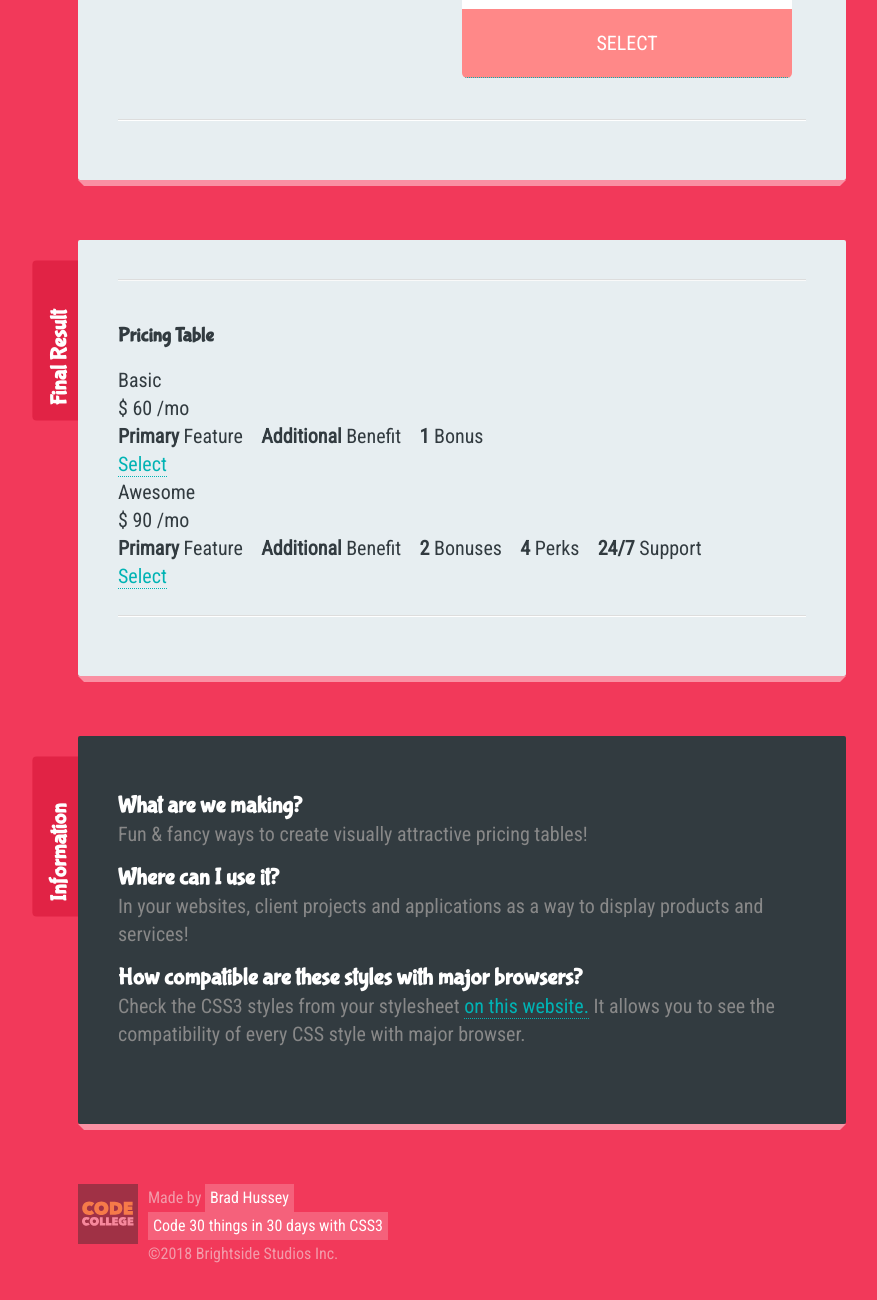
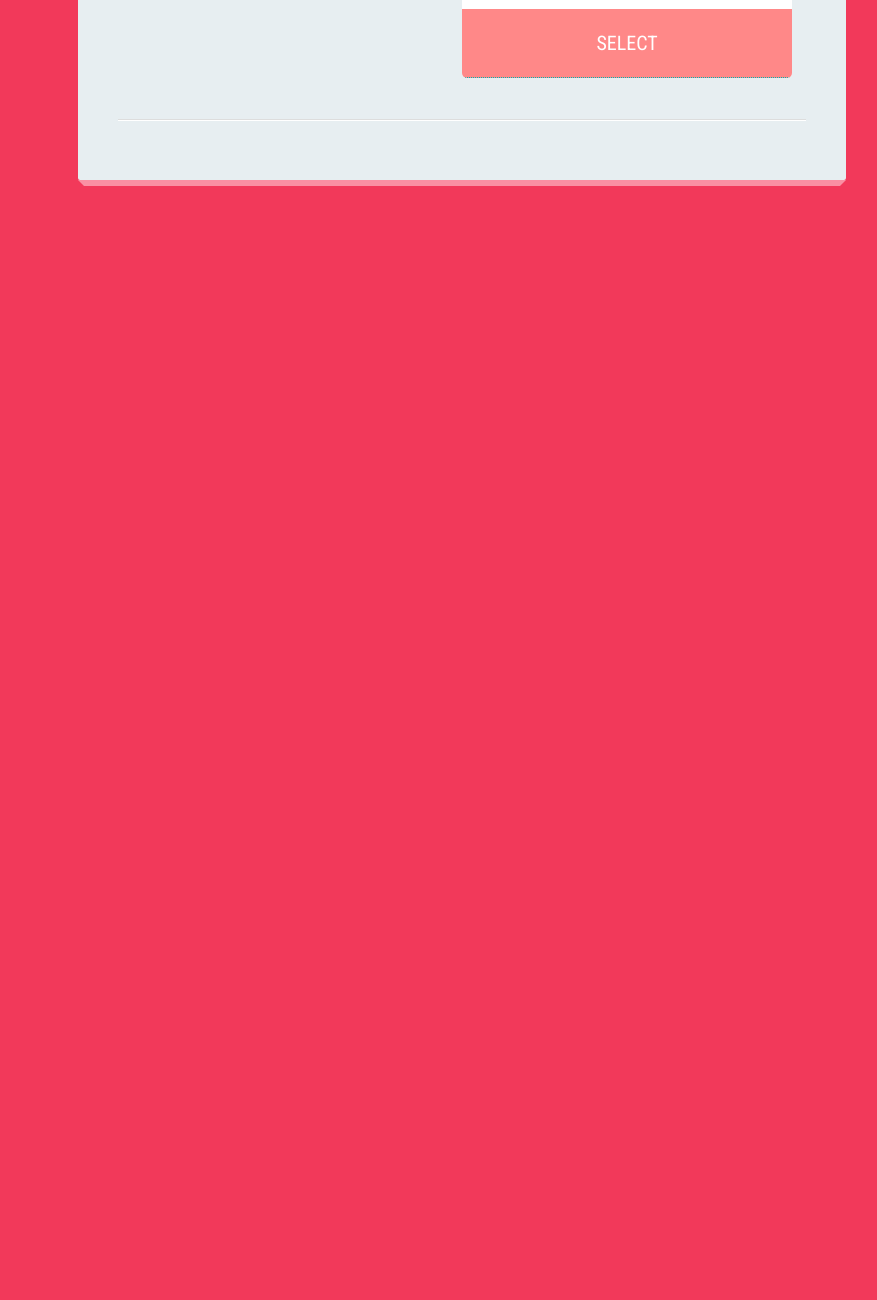
Before and after one commit to prakulkumar/css-course, a plain HTML site: page PricingTable/index.html in a window 1280 px wide. Shown: the part 951-2251 px from the top of the page, without its empty margins (178-1055 px from the left). After the commit the page ends 1191 px from the top, so only its background shows below. Drawn offline with Linux system fonts and the light colour scheme; a web font is replaced by a local one.

Commit message:
Code Refatctor

```diff
--- a/PricingTable/index.html
+++ b/PricingTable/index.html
@@ -10,36 +10,39 @@
 <!DOCTYPE html>
 <html>
   <head>
-    <meta charset="utf-8">
+    <meta charset="utf-8" />
     <title>Pricing Table | Code 30 Things in 30 Days with CSS3</title>
 
     <!-- NORMALIZE CSS -->
-    <link rel="stylesheet" href="../_theme-styles/normalize.css">
+    <link rel="stylesheet" href="../_theme-styles/normalize.css" />
 
     <!-- PROJECT THEME CSS -->
-    <link rel="stylesheet" href="../_theme-styles/theme.css">
+    <link rel="stylesheet" href="../_theme-styles/theme.css" />
 
     <!-- FINAL PROJECT CSS (use for reference) -->
-    <link rel="stylesheet" href="final.css">
+    <link rel="stylesheet" href="final.css" />
 
     <!-- SANDBOX CSS (this is your file!) -->
-    <link rel="stylesheet" href="sandbox.css">
+    <link rel="stylesheet" href="sandbox.css" />
 
-<link href="https://fonts.googleapis.com/css?family=Bubblegum+Sans|Nova+Mono|Roboto+Condensed" rel="stylesheet">
+    <link
+      href="https://fonts.googleapis.com/css?family=Bubblegum+Sans|Nova+Mono|Roboto+Condensed"
+      rel="stylesheet"
+    />
   </head>
   <body>
     <h1><small>Day #10</small> Pricing Table</h1>
 
-
-
     <div class="sandbox">
       <h2>Sandbox <small>This is where you play</small></h2>
       <div class="content">
-
-        <p><strong>Instructions:</strong> Style the following pricing table into a modern and attractive layout using CSS3. Refer to the "Final Result" for help.</p>
+        <p>
+          <strong>Instructions:</strong> Style the following pricing table into
+          a modern and attractive layout using CSS3. Refer to the "Final Result"
+          for help.
+        </p>
 
         <section>
-
           <h4>Pricing Table</h4>
 
           <div class="pricing-table">
@@ -86,103 +89,8 @@
               </div>
             </div>
           </div>
-
         </section>
-
       </div>
     </div>
-
-    <div class="final-result">
-        <h2>Final Result <small>Use this for reference!</small></h2>
-        <div class="content">
-
-          <section>
-
-            <h4>Pricing Table</h4>
-
-            <div class="final__pricing-table">
-              <div class="final__pricing-block">
-                <div class="final__pricing-header">
-                  <div class="final__pricing-heading">Basic</div>
-                  <div class="final__pricing-price">
-                    <span class="final__pricing-price__currency">$</span>
-                    <span class="final__pricing-price__value">60</span>
-                    <span class="final__pricing-price__duration">/mo</span>
-                  </div>
-                </div>
-                <div class="final__pricing-body">
-                  <ul class="final__pricing-features">
-                    <li><strong>Primary</strong> Feature</li>
-                    <li><strong>Additional</strong> Benefit</li>
-                    <li><strong>1</strong> Bonus</li>
-                  </ul>
-                </div>
-                <div class="final__pricing-footer">
-                  <a href="#" class="final__pricing-button">Select</a>
-                </div>
-              </div>
-              <div class="final__pricing-block final__pricing-popular">
-                <div class="final__pricing-header">
-                 <div class="final__pricing-heading">Awesome</div>
-                  <div class="final__pricing-price">
-                    <span class="final__pricing-price__currency">$</span>
-                    <span class="final__pricing-price__value">90</span>
-                    <span class="final__pricing-price__duration">/mo</span>
-                  </div>
-                </div>
-                <div class="final__pricing-body">
-                  <ul class="final__pricing-features">
-                    <li><strong>Primary</strong> Feature</li>
-                    <li><strong>Additional</strong> Benefit</li>
-                    <li><strong>2</strong> Bonuses</li>
-                    <li><strong>4</strong> Perks</li>
-                    <li><strong>24/7</strong> Support</li>
-                  </ul>
-                </div>
-                <div class="final__pricing-footer">
-                  <a href="#" class="final__pricing-button">Select</a>
-                </div>
-              </div>
-             </div>
-
-          </section>
-
-        </div>
-    </div>
-
-    <div class="info">
-      <h2>Information <small>About this lesson</small></h2>
-      <h3>What are we making?</h3>
-      <p>Fun &amp; fancy ways to create visually attractive pricing tables!</p>
-
-      <h3>Where can I use it?</h3>
-      <p>In your websites, client projects and applications as a way to display products and services!</p>
-
-      <h3>How compatible are these styles with major browsers?</h3>
-      <p>Check the CSS3 styles from your stylesheet <a href="http://caniuse.com/">on this website.</a> It allows you to see the compatibility of every CSS style with major browser.</p>
-    </div>
-
-    <footer>
-      <div class="logo">
-        <a href="http://codecollege.ca/" id="logo">
-
-          <img src="../_theme-styles/img/bggray.svg" width="60px" id="logo_bg-gray">
-          <img src="../_theme-styles/img/bgyellow.svg" width="60px" id="logo_bg-yellow">
-          <img src="../_theme-styles/img/codecollegelogo.svg" width="60px" id="logo_codecollege">
-
-          <!-- <img src="../_theme-styles/img/codecollegelogo.png" alt="Learn to Code at CodeCollege.ca" height="60px"> -->
-
-        </a>
-      </div>
-      <div class="made-by">
-        Made by <a href="http://bradhussey.ca/">Brad Hussey</a>
-      </div>
-      <div class="course">
-        <a href="http://codecollege.ca/">Code 30 things in 30 days with CSS3</a>
-      </div>
-      <div class="copyright">
-        &copy;2018 Brightside Studios Inc.
-      </div>
-    </footer>
   </body>
 </html>
--- a/PricingTable/sandbox.css
+++ b/PricingTable/sandbox.css
@@ -137,41 +137,41 @@
 }
 
 @media screen and (max-width: 1023px) {
-  .final__pricing-table {
+  .pricing-table {
     margin: auto;
   }
-  .final__pricing-table > div {
+  .pricing-table > div {
     float: none;
     width: 100%;
   }
-  .final__pricing-table > div:not(:last-child) {
+  .pricing-table > div:not(:last-child) {
     margin-right: 0;
     margin-bottom: 20px;
   }
-  .final__pricing-body {
+  .pricing-body {
     max-width: 100%;
     overflow: hidden;
     overflow-x: auto;
     white-space: nowrap;
   }
-  .final__pricing-body ul li {
+  .pricing-body ul li {
     display: inline-block;
     vertical-align: middle;
   }
-  .final__pricing-body ul li:not(:first-child) {
+  .pricing-body ul li:not(:first-child) {
     margin-left: -5px;
   }
-  .final__pricing-body ul li:nth-child(2n) {
+  .pricing-body ul li:nth-child(2n) {
     background-color: #e8e8e8;
   }
-  .final__pricing-footer {
+  .pricing-footer {
     padding-top: 0;
   }
-  .final__pricing-popular {
+  .pricing-popular {
     margin-top: 0;
   }
-  .final__pricing-popular .final__pricing-header,
-  .final__pricing-popular .final__pricing-footer {
+  .pricing-popular .pricing-header,
+  .pricing-popular .pricing-footer {
     padding-top: 30px;
   }
 }
```
Lines whose indentation alone changed are shown as unchanged.
